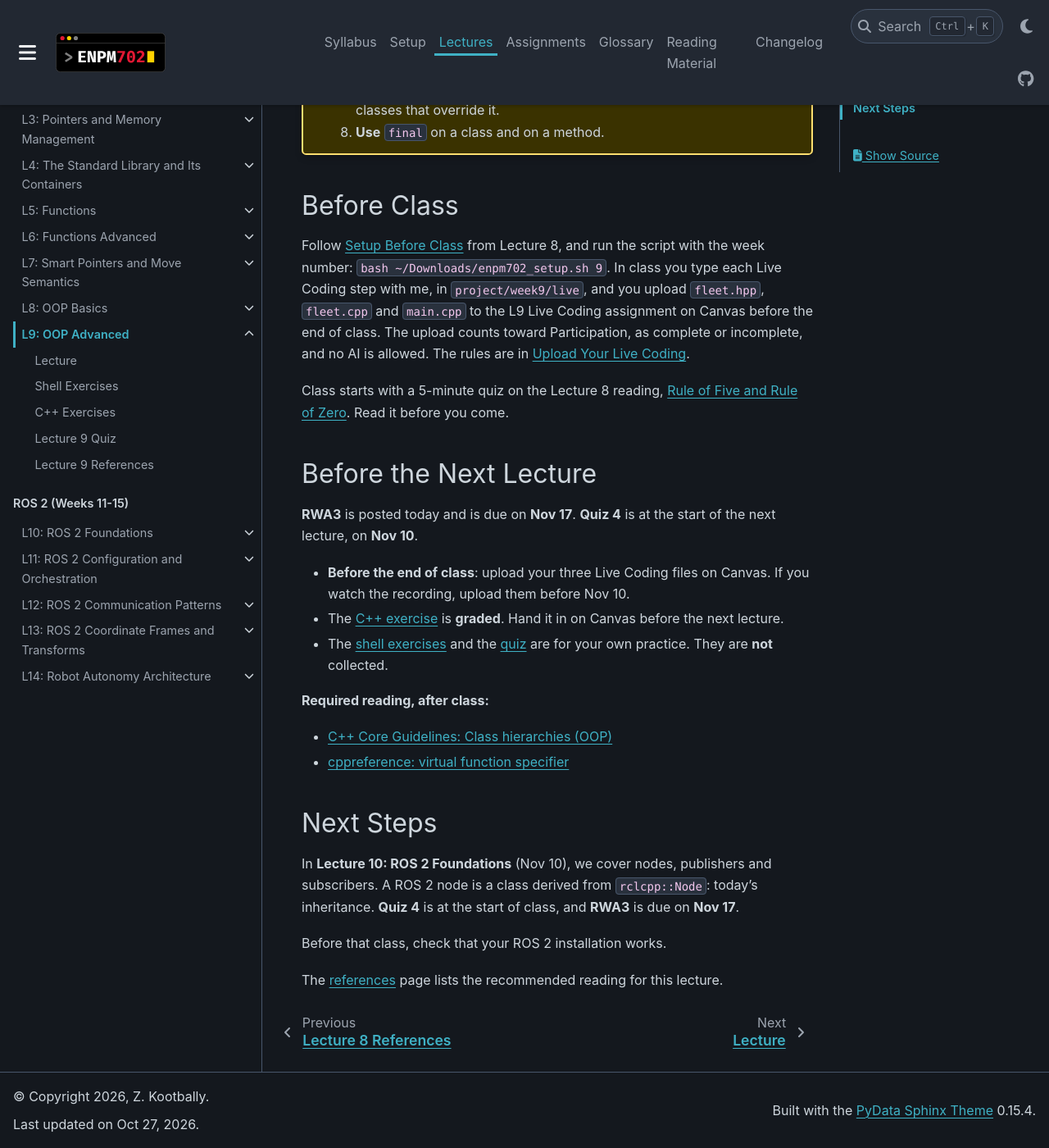
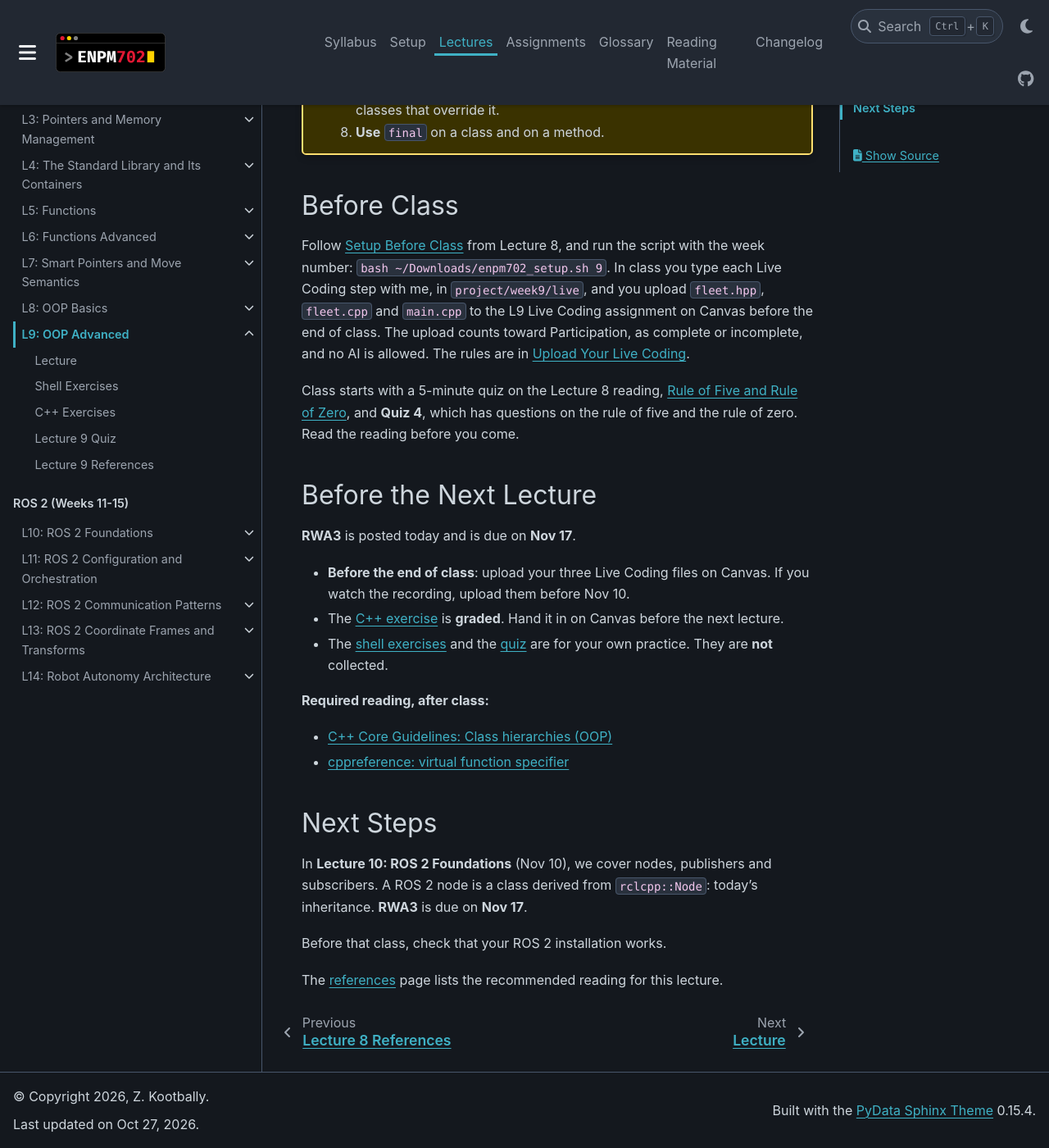
Before and after one commit to zeidk/enpm702-fall-2026-docs, a Sphinx documentation site: the page built from docs/source/lectures/lecture9/l9_index.rst, in a window 1280 px wide and 1400 px high, scrolled down 1118 px. Shown: the whole window at 82% size. Built offline with Sphinx 7.4.7 and the PyData theme 0.15.4, drawn with Linux system fonts in a browser that asks for light colours.

Commit message:
Quiz dates: Quiz 3 was on Oct 20, Quiz 4 is on Nov 3
The syllabus (schedule and quiz table), the L1 schedule and the L7 and L9
index pages follow. Nov 3 starts with the 5-minute quiz on the L8 reading
and Quiz 4; Nov 10 has no quiz.

```diff
--- a/docs/source/lectures/lecture7/l7_index.rst
+++ b/docs/source/lectures/lecture7/l7_index.rst
@@ -45,6 +45,6 @@ The next lecture is on **Oct 27**.
 Next Steps
 ----------
 
-In **Lecture 8: OOP Basics**, we cover classes, objects, encapsulation and constructors. A class can own a resource and give it back in its destructor, as ``std::unique_ptr`` does. **Quiz 3** is in class.
+In **Lecture 8: OOP Basics**, we cover classes, objects, encapsulation and constructors. A class can own a resource and give it back in its destructor, as ``std::unique_ptr`` does.
 
 The :doc:`references <l7_references>` page lists the recommended reading for this lecture.
--- a/docs/source/lectures/lecture9/l9_index.rst
+++ b/docs/source/lectures/lecture9/l9_index.rst
@@ -39,12 +39,12 @@ Before Class
 
 Follow :doc:`Setup Before Class </lectures/lecture8/l8_setup>` from Lecture 8, and run the script with the week number: ``bash ~/Downloads/enpm702_setup.sh 9``. In class you type each Live Coding step with me, in ``project/week9/live``, and you upload ``fleet.hpp``, ``fleet.cpp`` and ``main.cpp`` to the L9 Live Coding assignment on Canvas before the end of class. The upload counts toward Participation, as complete or incomplete, and no AI is allowed. The rules are in :ref:`Upload Your Live Coding <l9-upload-live-coding>`.
 
-Class starts with a 5-minute quiz on the Lecture 8 reading, :doc:`Rule of Five and Rule of Zero </lectures/lecture8/l8_rule_of_five>`. Read it before you come.
+Class starts with a 5-minute quiz on the Lecture 8 reading, :doc:`Rule of Five and Rule of Zero </lectures/lecture8/l8_rule_of_five>`, and **Quiz 4**, which has questions on the rule of five and the rule of zero. Read the reading before you come.
 
 Before the Next Lecture
 -----------------------
 
-**RWA3** is posted today and is due on **Nov 17**. **Quiz 4** is at the start of the next lecture, on **Nov 10**.
+**RWA3** is posted today and is due on **Nov 17**.
 
 - **Before the end of class**: upload your three Live Coding files on Canvas. If you watch the recording, upload them before Nov 10.
 - The :doc:`C++ exercise <l9_exercises>` is **graded**. Hand it in on Canvas before the next lecture.
@@ -58,7 +58,7 @@ Before the Next Lecture
 Next Steps
 ----------
 
-In **Lecture 10: ROS 2 Foundations** (Nov 10), we cover nodes, publishers and subscribers. A ROS 2 node is a class derived from ``rclcpp::Node``: today's inheritance. **Quiz 4** is at the start of class, and **RWA3** is due on **Nov 17**.
+In **Lecture 10: ROS 2 Foundations** (Nov 10), we cover nodes, publishers and subscribers. A ROS 2 node is a class derived from ``rclcpp::Node``: today's inheritance. **RWA3** is due on **Nov 17**.
 
 Before that class, check that your ROS 2 installation works.
 
```
Also changed, not shown: docs/source/lectures/lecture1/l1_lecture.rst (+8 -8 lines), docs/source/syllabus/syllabus.rst (+9 -9 lines).
